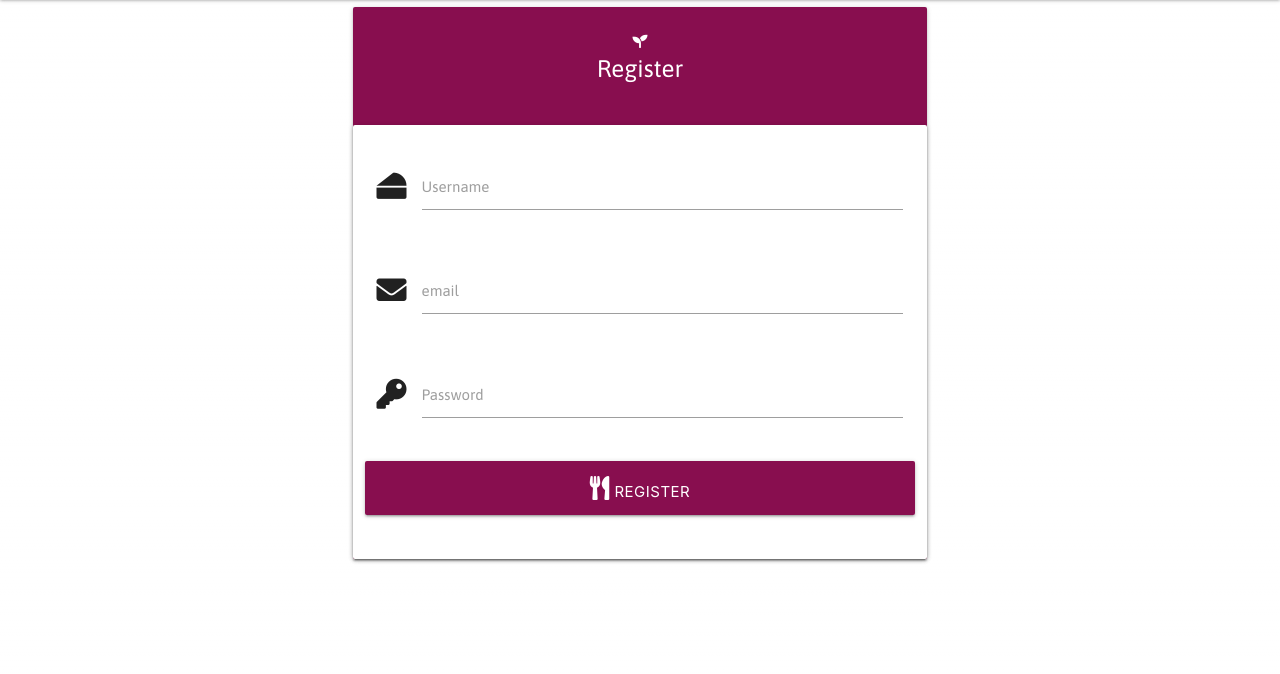
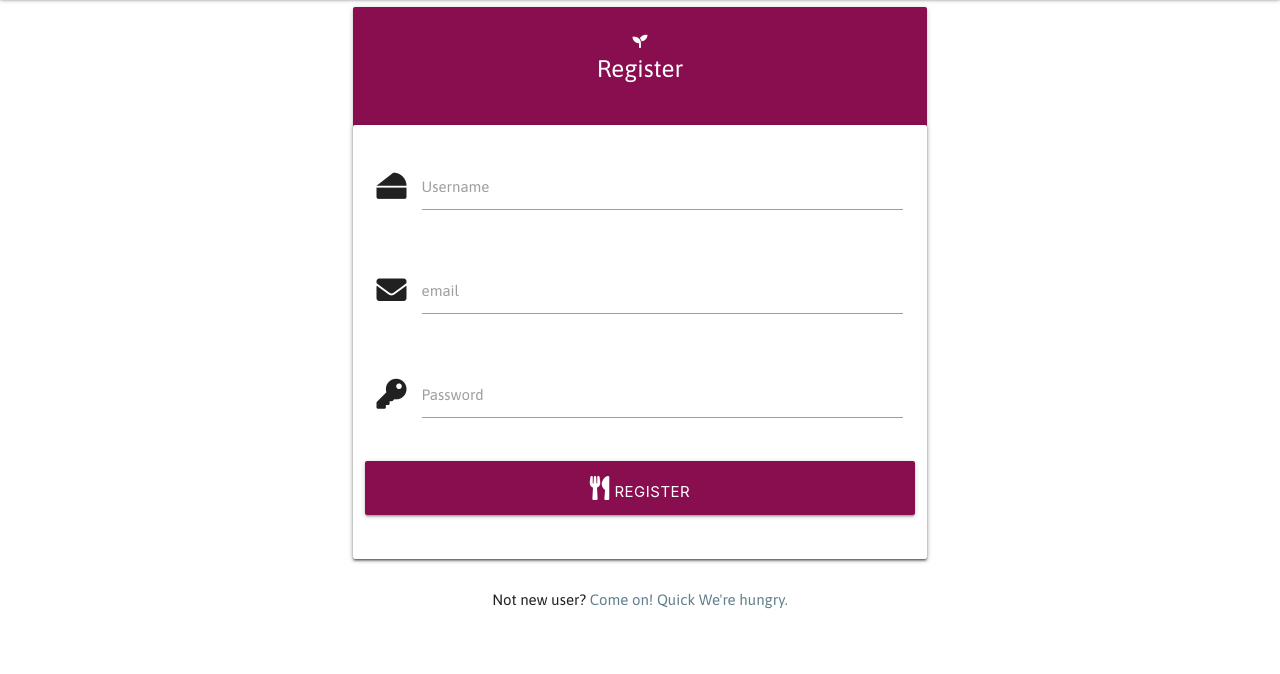
Before and after one commit to kervo/DataCentric_MS3, a Flask app: page /register in a window 1280 px wide. Shown: the part 65-739 px from the top of the page. Run offline with Flask 2, Linux system fonts and the light colour scheme; some libraries are stand-ins or nearby versions.

Commit message:
Log In page tested, flash messages working

```diff
--- a/app.py
+++ b/app.py
@@ -50,9 +50,29 @@ def register():
     return render_template("register.html")
 
 
-@app.route("/login")
+@app.route("/login", methods=['GET', 'POST'])
 def login():
-    return render_template("login.html")
+    if request.method == "POST":
+        existing_user = mongo.db.users.find_one(
+            {"username": request.form.get("username").lower()})
+
+        if existing_user:
+            # Check if information matches
+            if check_password_hash(
+                existing_user["password"], request.form.get("password")):
+                    session["user"] = request.form.get("username").lower()
+                    flash("Hey, {}!".format(request.form.get("username")))
+            else:
+                # invalid information
+                flash("Wrong Ingredients")
+                return redirect(url_for("login"))
+
+        else:
+            # User doesn't exists
+            flash("No Registered Chef")
+            return redirect(url_for("login"))
+
+    return render_template('login.html')
 
 
 if __name__ == "__main__":
--- a/templates/base.html
+++ b/templates/base.html
@@ -67,8 +67,8 @@
             {% for message in messages %}
             <div class="row">
                 <div class="col s12">
-                    <div class="card-panel light-green darken-1 wite-text">
-                        <h3 class="center-align">{{ message }}</h3>
+                    <div class="card-panel light-green darken-1">
+                        <h3 class="center-align wite-text">{{ message }}</h3>
                     </div>
                 </div>
             </div>
--- a/templates/register.html
+++ b/templates/register.html
@@ -42,6 +42,11 @@
         </form>
       </div>
     </div>
+    <div class="row">
+        <div class="col s12">
+            <p class="center-align">Not new user?<a href="{{ url_for('login') }}" class="blue-grey-text darken-1"> Come on! Quick We're hungry.</a></p>
+        </div>
+    </div>
   </div>
 </div>
 {% endblock %}
```
Also changed, not shown: templates/login.html (+6 -1 lines), README.md.
